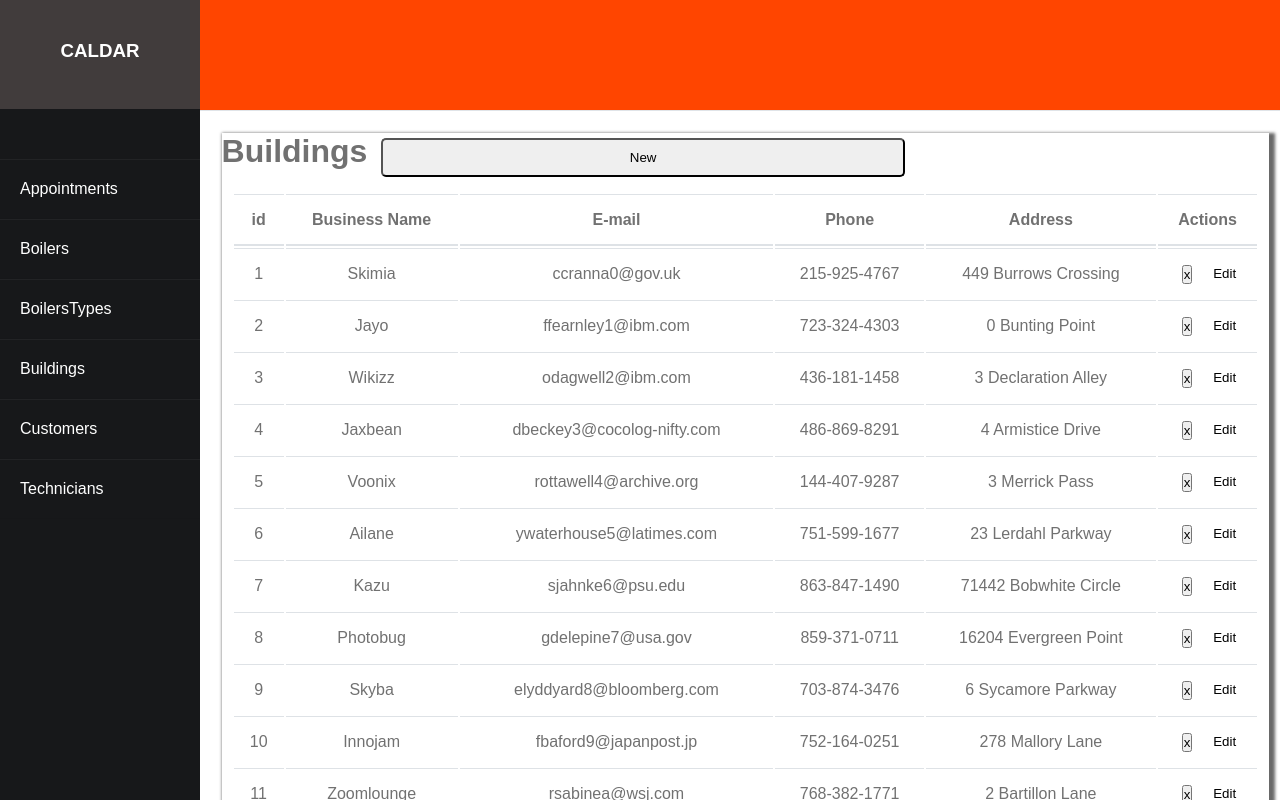
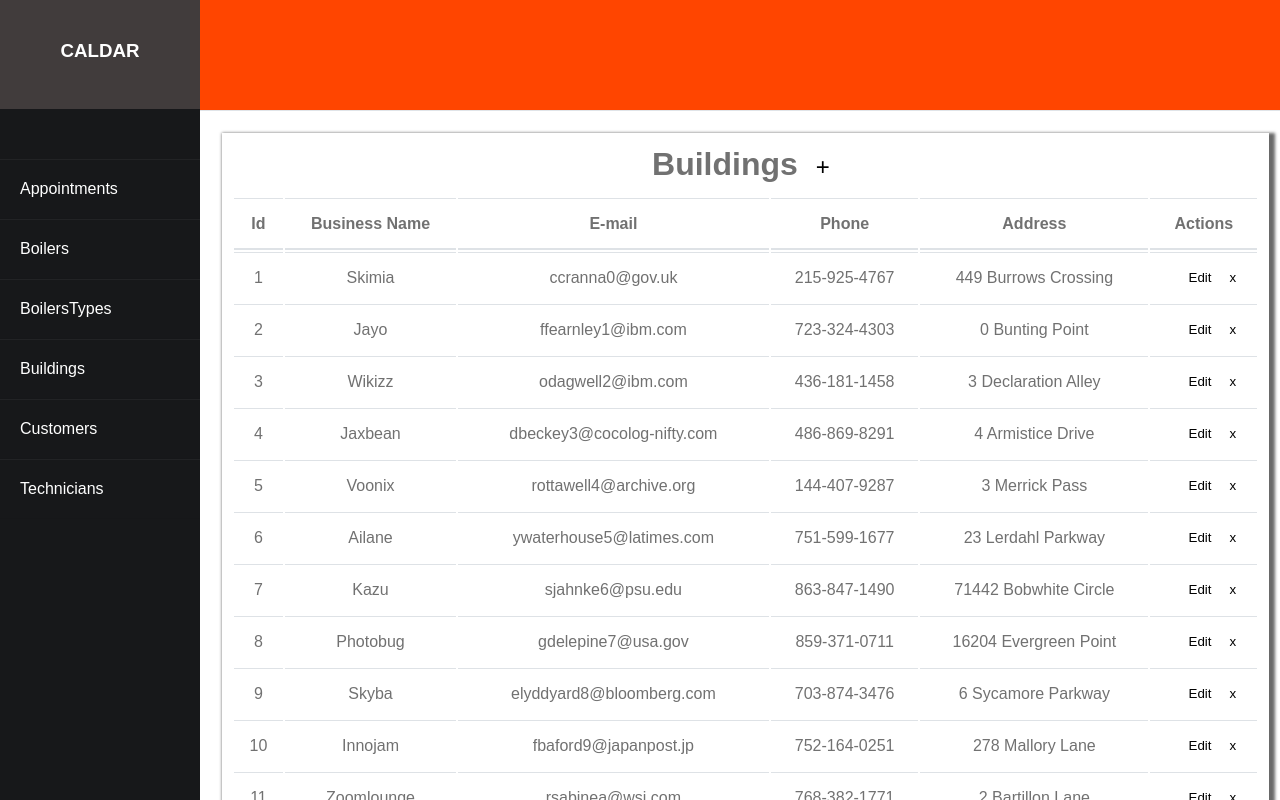
Before and after one commit to DavidArroyo92/caldar-m4-FE, a React (Create React App) app: page /Buildings in a window 1280 px wide. Shown: the top 800 px of the page. Built offline with nearby package versions, Linux system fonts and the light colour scheme.

Commit message:
add new styles on form and main

```diff
--- a/src/components/Buildings/AddBuilding.js
+++ b/src/components/Buildings/AddBuilding.js
@@ -75,11 +75,11 @@ import styles from '../../layout/main/main.module.css'
 
     render(){
         return(
-            <div>
-                <h3>
+            <div className={styles.formShow}>
+                <h3 className={styles.title}>
                 {this.state.id ? "Edit building" : "Add new Building"}
                 </h3>
-                <form onSubmit ={this.onSubmit}>
+                <form onSubmit ={this.onSubmit} className={styles.form}>
                     <input type="hidden" name="id" value={this.state.id} />
                     <input
                     type="text"
--- a/src/components/Buildings/BuildingItem.js
+++ b/src/components/Buildings/BuildingItem.js
@@ -27,7 +27,7 @@ class BuildingItem extends Component {
                         <td>
                             <button
                                 onClick={this.props.delBuilding.bind(this, id)}
-                                className={styles.propsbtnStyle}>
+                                className={styles.btnStyle}>
                                     x
                             </button>
                             <button
--- a/src/components/Buildings/BuildingsList.js
+++ b/src/components/Buildings/BuildingsList.js
@@ -9,19 +9,19 @@ class BuildingsList extends Component{
   render(){
     return (
       <div>
-          <h1>
+          <h1 className={styles.title}>
             Buildings{" "}
             <input
             type="button"
-            value="New"
-            className={styles.inputStyle}
+            value="+"
+            className={styles.btnStyleNew}
             onClick={() =>this.props.handleShowForm()}
             />
           </h1>
           <table className={styles.table}>
             <thead>
               <tr>
-                <th>id</th>
+                <th>Id</th>
                 <th>Business Name</th>
                 <th>E-mail</th>
                 <th>Phone</th>
--- a/src/layout/main/main.module.css
+++ b/src/layout/main/main.module.css
@@ -2,6 +2,7 @@
     margin: 2%;
     width:97%;
     height: 100%;
+    padding-top: 15px;
     color: #717171;
     line-height: 25px;
     background-color: white;
@@ -42,3 +43,32 @@
     cursor: pointer;
     float: right;
 }
+
+.btnStyleNew{
+    font-size:x-large;
+    background: #fff;
+    color: #000;
+    border:none;
+    padding: 5px 9px;
+    border-radius: 5px;
+    cursor: pointer;
+}
+
+.form{
+    display:flex;
+    flex-direction: column;
+    align-items: center;
+}
+
+.title{
+    text-align: center;
+}
+
+.building.Title {
+    text-align: center;
+    padding-top: 10px;
+}
+
+.formShow{
+    margin:50px;
+}
```
Also changed, not shown: 1 other file (tests, documents, lock files or other folders). Lines whose indentation alone changed are shown as unchanged.
